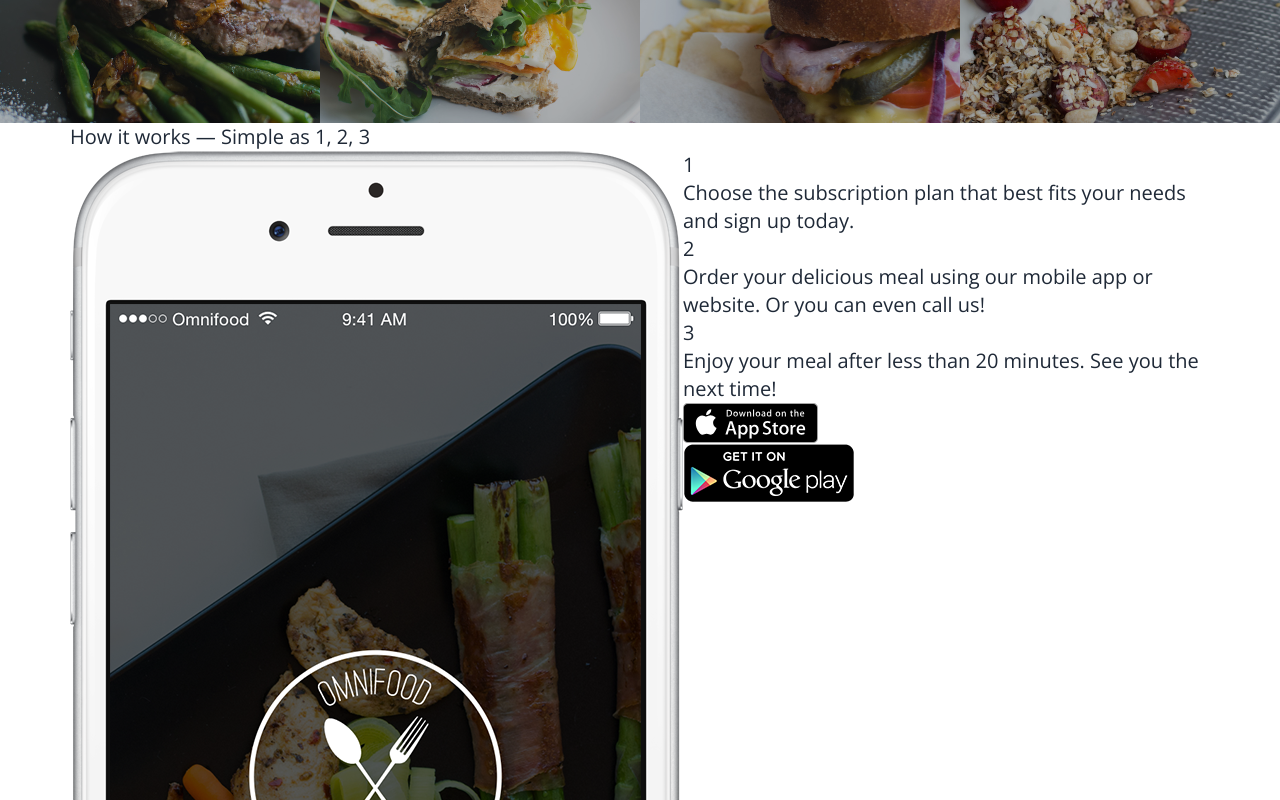
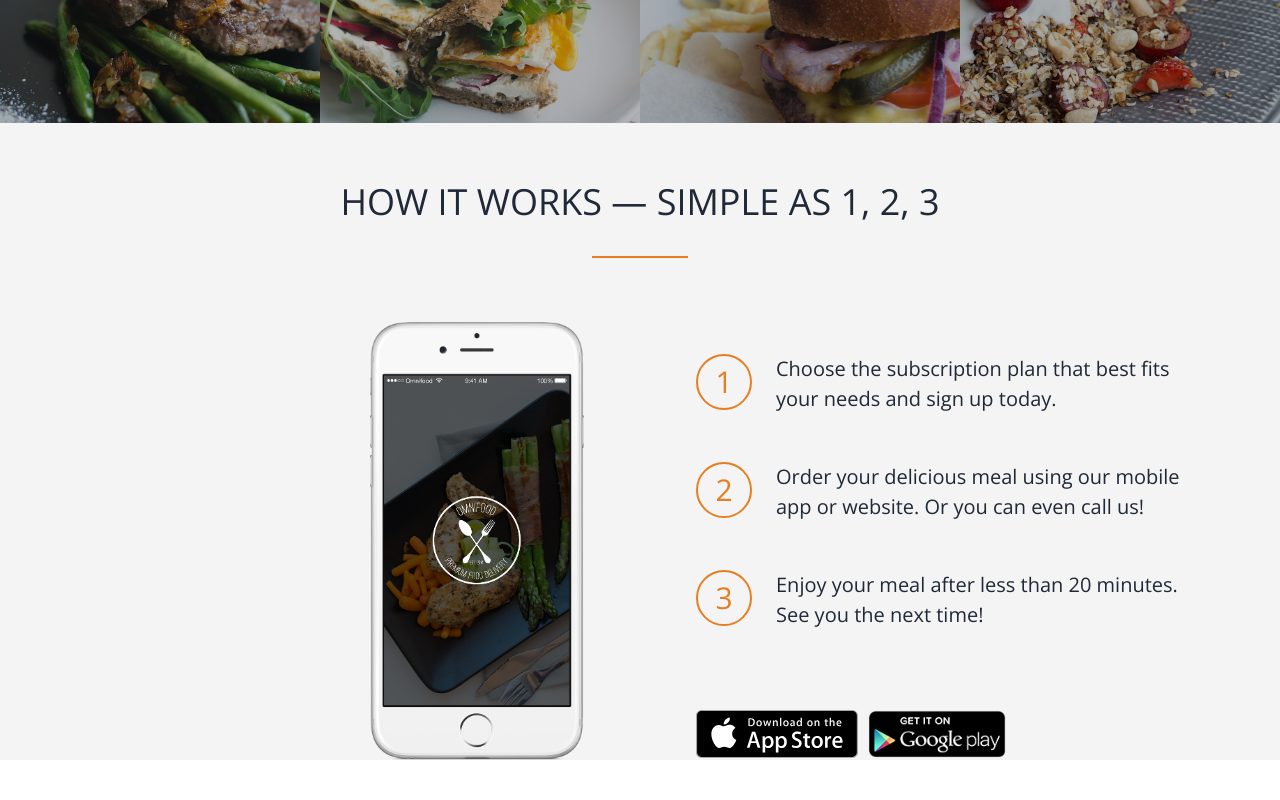
Before and after one commit to aligorgin/practice-land, a React (Create React App) app: page / in a window 1280 px wide. Shown: the part 1880-2680 px from the top of the page. After the commit the page ends 2640 px from the top, so only its background shows below. Built offline with nearby package versions, Linux system fonts and the light colour scheme.

Commit message:
completed how it works section and add bg fixed

```diff
--- a/src/components/omniFood/Header.js
+++ b/src/components/omniFood/Header.js
@@ -1,9 +1,11 @@
 import React from 'react';
 import Navigation from "./Navigation";
+import hero from '../../assets/img/omnifood/hero.jpg';
+
 
 const Header = () => {
     return (
-        <header className='bg-hero h-screen bg-cover bg-center relative'>
+        <header className='bg bg-hero h-screen bg-cover bg-center bg-fixed relative'>
             <div className='absolute inset-0 bg-black bg-opacity-70'>
                 <Navigation/>
                 <div className='absolute w-1140 top-1/2 left-1/2 transform -translate-x-1/2 -translate-y-1/2'>
--- a/src/components/omniFood/HowItWorksSections.js
+++ b/src/components/omniFood/HowItWorksSections.js
@@ -3,42 +3,40 @@ import appIphone from '../../assets/img/omnifood/app-iPhone.png';
 import downloadApp from '../../assets/img/omnifood/download-app.svg';
 import androidApp from '../../assets/img/omnifood/download-app-android.png';
 
-const HowItWorksSection = ()=>{
-    return(
-        <section>
+const HowItWorksSection = () => {
+    return (
+        <section className='pt-14 bg-wickyWhite'>
             <div className='max-w-1140 mx-auto'>
-                <h2>How it works &mdash; Simple as 1, 2, 3</h2>
+                <h2 className='mb-8 text-center leading-tight text-4xl uppercase font-light'>How it works &mdash; Simple
+                    as 1, 2, 3</h2>
+                <div className='block h-0.5 bg-orange w-24 mx-auto mb-16'> </div>
             </div>
-            <div className='max-w-1140 mx-auto'>
-                <div className='gird grid-cols-2'>
+            <div className="grid grid-cols-2 gap-28 max-w-1140 mx-auto">
 
-                    <div className='float-left'>
-                        <img src={appIphone} alt="omni food app on iphone"/>
+                <div>
+                    <img className='w-5/12 float-right' src={appIphone} alt="omni food app on iphone"/>
                 </div>
 
-                    <div>
-
-                        <div>
-                            <div >1</div>
-                            <p>Choose the subscription plan that best fits your needs and sign up today. </p>
+                <div className='mt-8'>
+                    <div className='mb-12'>
+                        <div className='text-orange border-2 border-solid border-orange inline-block rounded-full h-14 w-14 text-center p-2 float-left text-3xl mr-6' >1</div>
+                        <p className='leading-normal'>Choose the subscription plan that best fits your needs and sign up today. </p>
                     </div>
-                        <div>
-                            <div >2</div>
-                            <p>Order your delicious meal using our mobile app or website. Or you can even call us!</p>
+                    <div className='mb-12'>
+                        <div className='text-orange border-2 border-solid border-orange inline-block rounded-full h-14 w-14 text-center p-2 float-left text-3xl mr-6' >2</div>
+                        <p className='leading-normal'>Order your delicious meal using our mobile app or website. Or you can even call us!</p>
                     </div>
-                        <div>
-                            <div >3</div>
-                            <p>Enjoy your meal after less than 20 minutes. See you the next time! </p>
+                    <div className='mb-20'>
+                        <div className='text-orange border-2 border-solid border-orange inline-block rounded-full h-14 w-14 text-center p-2 float-left text-3xl mr-6' >3</div>
+                        <p className='leading-normal'>Enjoy your meal after less than 20 minutes. See you the next time! </p>
                     </div>
 
                     <a href="#">
-                            <img src={downloadApp} alt="App Store button"/>
+                        <img className='h-12 w-auto mr-2.5 inline' src={downloadApp} alt="App Store button"/>
                     </a>
                     <a href="#">
-                            <img src={androidApp} alt="play Store button"/>
+                        <img className='h-12 w-auto mr-2.5 inline' src={androidApp} alt="play Store button"/>
                     </a>
-
-                    </div>
 
                 </div>
 
--- a/src/components/omniFood/MealsSection.js
+++ b/src/components/omniFood/MealsSection.js
@@ -34,7 +34,7 @@ const MealsSection =()=>{
                     </figure>
                 </li>
             </ul>
-            <ul>
+            <ul className='w-full'>
                 <li  className='block float-left w-1/4'>
                     <figure className='w-full overflow-hidden bg-black'>
                         <img className='w-full h-auto transform scale-125 hover:scale-100 transition duration-500 opacity-70 hover:opacity-100' src={five} alt="Paleo beef steak with vegetables"/>
@@ -55,6 +55,7 @@ const MealsSection =()=>{
                         <img className='w-full h-auto transform scale-125 hover:scale-100 transition duration-500 opacity-70 hover:opacity-100' src={eight} alt="Granola with cherries and strawberries"/>
                     </figure>
                 </li>
+                <div className='clear-both block h-0 invisible'>.</div>
             </ul>
         </section>
     )
--- a/tailwind.config.js
+++ b/tailwind.config.js
@@ -8,7 +8,8 @@ module.exports = {
         backgroundColor: theme => ({
             ...theme('colors'),
             'orange': '#e67e22',
-            'Dorange': '#cf6d17'
+            'Dorange': '#cf6d17',
+            'wickyWhite':'#f4f4f4'
         }),
         borderColor: theme => ({
             ...theme('colors'),
```
Lines whose indentation alone changed are shown as unchanged.
